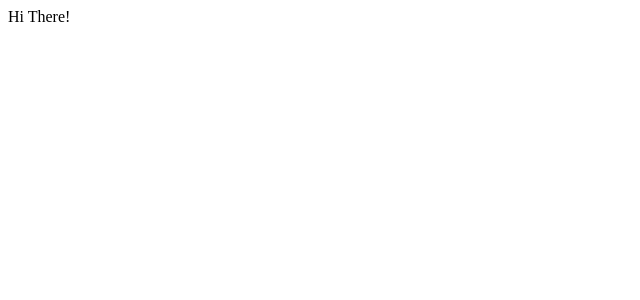
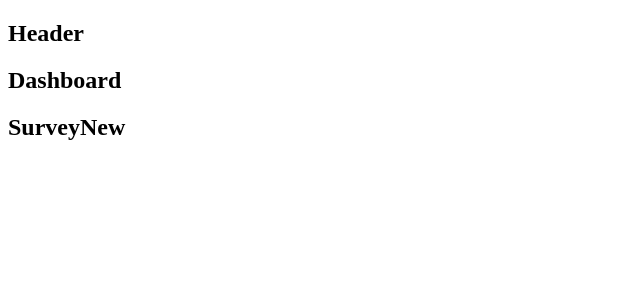
Before and after one commit to lucasdobson88/FullStackNodeReact, a React (Create React App) app in the folder client/: page / in a window 1280 px wide. Shown: the top 300 px of the page, without its empty margins (0-640 px from the left). Built offline with nearby package versions, Linux system fonts and the light colour scheme.

Commit message:
Added APP.js to project

```diff
--- a/client/src/components/App.js
+++ b/client/src/components/App.js
@@ -1,9 +1,25 @@
 import React from 'react';
+import { BrowserRouter, Route } from 'react-router-dom';
+
+
+const Header = () => <h2>Header</h2>
+const Dashboard = () => <h2>Dashboard</h2>
+const SurveyNew = () => <h2>SurveyNew</h2>
+const Landing = () => <h2>Landing</h2>
+
+
 
 const App = () => {
   return (
     <div>
-    Hi There!
+      <BrowserRouter>
+        <div>
+          <Route />
+        </div>
+      </BrowserRouter>
+      <Header />
+      <Dashboard />
+      <SurveyNew />
     </div>
   );
 };
```
